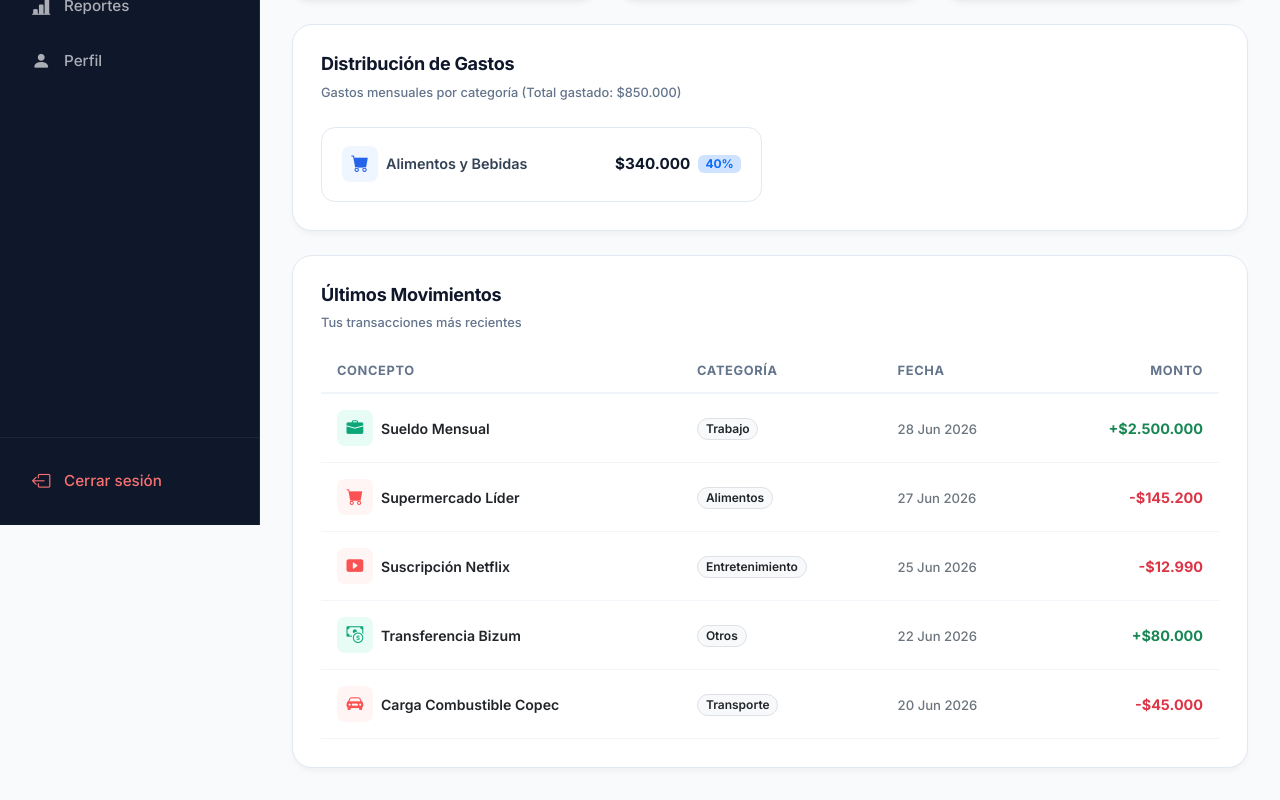
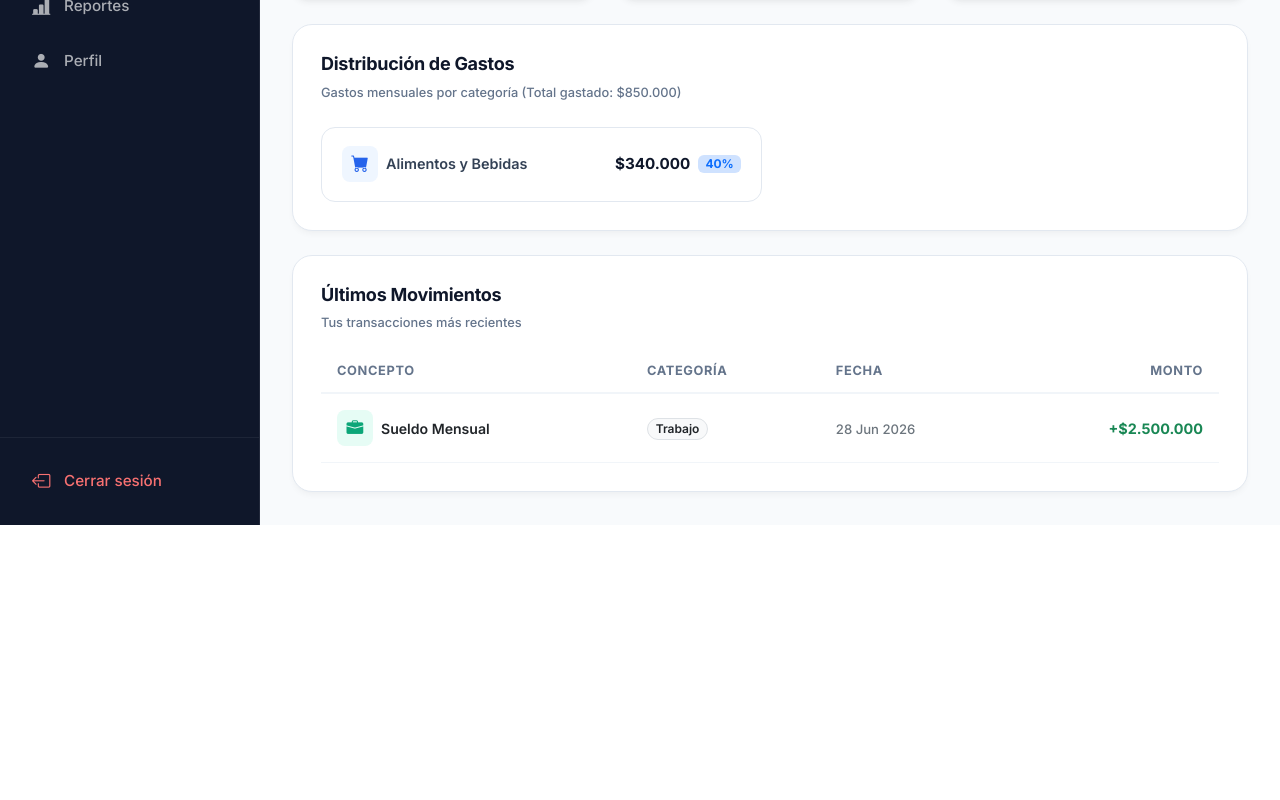
Before and after one commit to darkbastic/fintrack-frontend, a React (Vite) app: page /dashboard in a window 1280 px wide. Shown: the part 275-1075 px from the top of the page. After the commit the page ends 800 px from the top, so only its background shows below. Built offline with nearby package versions, Linux system fonts and the light colour scheme; sample sign-in values are in the browser's storage.

Commit message:
login listo continuar con app interna

```diff
--- a/src/components/FeatureCard.jsx
+++ b/src/components/FeatureCard.jsx
@@ -1,4 +1,5 @@
-const FeatureCard = ({ icon, iconClass = 'bg-icon-blue', title, description }) => (
+const FeatureCard = ({ icon, iconClass = 'bg-icon-blue', title, description }) => {
+  return (
     <div className="ft-feature-card">
       <div className={`ft-feat-icon ${iconClass}`}>
         <i className={`bi ${icon}`} />
@@ -7,5 +8,6 @@ const FeatureCard = ({ icon, iconClass = 'bg-icon-blue', title, description }) =
       <p className="text-secondary mb-0 ft-feature-desc">{description}</p>
     </div>
   )
+}
 
 export default FeatureCard
--- a/src/components/MissionVisionCard.jsx
+++ b/src/components/MissionVisionCard.jsx
@@ -1,4 +1,5 @@
-const MissionVisionCard = ({ icon, iconClass, title, text, colAnim }) => (
+const MissionVisionCard = ({ icon, iconClass, title, text, colAnim }) => {
+  return (
     <div className={`col-lg-5 col-md-6 ${colAnim}`}>
       <div className="ab-mv-card">
         <div className={`ab-mv-icon ${iconClass}`}>
@@ -9,5 +10,6 @@ const MissionVisionCard = ({ icon, iconClass, title, text, colAnim }) => (
       </div>
     </div>
   )
+}
 
 export default MissionVisionCard
--- a/src/components/RecentMovementsTable.jsx
+++ b/src/components/RecentMovementsTable.jsx
@@ -21,7 +21,8 @@ const RecentMovementsTable = () => {
             </tr>
           </thead>
           <tbody>
-            {/* Movimiento 1 */}
+
+            {/* Movimientos*/}
             <tr>
               <td>
                 <div className="d-flex align-items-center gap-2">
@@ -44,97 +45,6 @@ const RecentMovementsTable = () => {
               </td>
             </tr>
 
-            {/* Movimiento 2 */}
-            <tr>
-              <td>
-                <div className="d-flex align-items-center gap-2">
-                  <div className="tx-icon-wrapper tx-icon-wrapper--expense">
-                    <i className="bi bi-cart-fill" />
-                  </div>
-                  <span className="fw-semibold text-dark tx-concept">Supermercado Líder</span>
-                </div>
-              </td>
-              <td className="d-none d-md-table-cell">
-                <span className="badge bg-light text-dark px-2.5 py-1.5 rounded-pill border tx-category-badge">
-                  Alimentos
-                </span>
-              </td>
-              <td>
-                <span className="tx-date text-secondary">27 Jun 2026</span>
-              </td>
-              <td className="text-end fw-bold text-danger">
-                -$145.200
-              </td>
-            </tr>
-
-            {/* Movimiento 3 */}
-            <tr>
-              <td>
-                <div className="d-flex align-items-center gap-2">
-                  <div className="tx-icon-wrapper tx-icon-wrapper--expense">
-                    <i className="bi bi-play-btn-fill" />
-                  </div>
-                  <span className="fw-semibold text-dark tx-concept">Suscripción Netflix</span>
-                </div>
-              </td>
-              <td className="d-none d-md-table-cell">
-                <span className="badge bg-light text-dark px-2.5 py-1.5 rounded-pill border tx-category-badge">
-                  Entretenimiento
-                </span>
-              </td>
-              <td>
-                <span className="tx-date text-secondary">25 Jun 2026</span>
-              </td>
-              <td className="text-end fw-bold text-danger">
-                -$12.990
-              </td>
-            </tr>
-
-            {/* Movimiento 4 */}
-            <tr>
-              <td>
-                <div className="d-flex align-items-center gap-2">
-                  <div className="tx-icon-wrapper tx-icon-wrapper--income">
-                    <i className="bi bi-cash-coin" />
-                  </div>
-                  <span className="fw-semibold text-dark tx-concept">Transferencia Bizum</span>
-                </div>
-              </td>
-              <td className="d-none d-md-table-cell">
-                <span className="badge bg-light text-dark px-2.5 py-1.5 rounded-pill border tx-category-badge">
-                  Otros
-                </span>
-              </td>
-              <td>
-                <span className="tx-date text-secondary">22 Jun 2026</span>
-              </td>
-              <td className="text-end fw-bold text-success">
-                +$80.000
-              </td>
-            </tr>
-
-            {/* Movimiento 5 */}
-            <tr>
-              <td>
-                <div className="d-flex align-items-center gap-2">
-                  <div className="tx-icon-wrapper tx-icon-wrapper--expense">
-                    <i className="bi bi-car-front-fill" />
-                  </div>
-                  <span className="fw-semibold text-dark tx-concept">Carga Combustible Copec</span>
-                </div>
-              </td>
-              <td className="d-none d-md-table-cell">
-                <span className="badge bg-light text-dark px-2.5 py-1.5 rounded-pill border tx-category-badge">
-                  Transporte
-                </span>
-              </td>
-              <td>
-                <span className="tx-date text-secondary">20 Jun 2026</span>
-              </td>
-              <td className="text-end fw-bold text-danger">
-                -$45.000
-              </td>
-            </tr>
           </tbody>
         </table>
       </div>
--- a/src/components/ValueCard.jsx
+++ b/src/components/ValueCard.jsx
@@ -1,4 +1,5 @@
-const ValueCard = ({ icon, iconClass, title, desc, animDelay }) => (
+const ValueCard = ({ icon, iconClass, title, desc, animDelay }) => {
+  return (
     <div className="col-lg-4 col-md-6">
       <div
         className="ft-feature-card text-center h-100"
@@ -12,5 +13,6 @@ const ValueCard = ({ icon, iconClass, title, desc, animDelay }) => (
       </div>
     </div>
   )
+}
 
 export default ValueCard
--- /dev/null
+++ b/src/guards/ProtectedRoute.jsx
@@ -0,0 +1,13 @@
+import { Navigate } from "react-router-dom";
+
+const ProtectedRoute = ({ children }) => {
+  const token = localStorage.getItem("token");
+
+  if (!token) {
+    return <Navigate to="/login" replace />;
+  }
+
+  return children;
+};
+
+export default ProtectedRoute;
--- /dev/null
+++ b/src/layouts/InternalLayout.jsx
@@ -0,0 +1,27 @@
+import { useState } from 'react'
+import { Outlet } from 'react-router-dom'
+import Sidebar from '../components/Sidebar.jsx'
+import Topbar from '../components/Topbar.jsx'
+import '../css/InternalLayout.css'
+
+const InternalLayout = () => {
+  const [sidebarOpen, setSidebarOpen] = useState(false)
+
+  return (
+    <div className="ft-internal-layout">
+      {/* Sidebar with toggle control */}
+      <Sidebar isOpen={sidebarOpen} onClose={() => setSidebarOpen(false)} />
+
+      {/* Main Content Area */}
+      <div className="ft-content-wrapper">
+        <Topbar onToggleSidebar={() => setSidebarOpen(!sidebarOpen)} />
+
+        <main className="ft-main-content">
+          <Outlet />
+        </main>
+      </div>
+    </div>
+  )
+}
+
+export default InternalLayout
--- a/src/main.jsx
+++ b/src/main.jsx
@@ -23,7 +23,8 @@ import Reportes    from './pages/Reportes.jsx'
 import Perfil      from './pages/Perfil.jsx'
 
 // Layouts
-import InternalLayout from './components/InternalLayout.jsx'
+import InternalLayout from './layouts/InternalLayout.jsx'
+import ProtectedRoute from './guards/ProtectedRoute.jsx'
 
 /* ── App entry ───────────────────────────────────────────── */
 createRoot(document.getElementById('root')).render(
@@ -37,12 +38,18 @@ createRoot(document.getElementById('root')).render(
         <Route path="/contact"  element={<Contact />}  />
 
         {/* Rutas Internas Privadas (Panel de Administración) */}
-        <Route element={<InternalLayout />}>
-          <Route path="/dashboard"   element={<Dashboard />}   />
+        <Route
+          element={
+            <ProtectedRoute>
+              <InternalLayout />
+            </ProtectedRoute>
+          }
+        >
+          <Route path="/dashboard"   element={<Dashboard />} />
           <Route path="/movimientos" element={<Movimientos />} />
-          <Route path="/categorias"  element={<Categorias />}  />
-          <Route path="/reportes"    element={<Reportes />}    />
-          <Route path="/perfil"      element={<Perfil />}      />
+          <Route path="/categorias"  element={<Categorias />} />
+          <Route path="/reportes"    element={<Reportes />} />
+          <Route path="/perfil"      element={<Perfil />} />
         </Route>
       </Routes>
     </BrowserRouter>
--- a/src/pages/Home.jsx
+++ b/src/pages/Home.jsx
@@ -6,7 +6,8 @@ import CTASection  from '../components/CTASection'
 import { FEATURES, BENEFITS, PANEL_ROWS, DONUT_LEGEND, HERO_STATS } from '../data/landingData'
 import '../css/Home.css'
 
-const Home = () => (
+const Home = () => {
+  return (
     <>
       <Navbar />
 
@@ -165,5 +166,6 @@ const Home = () => (
       <Footer />
     </>
   )
+}
 
 export default Home
--- a/src/pages/Login.jsx
+++ b/src/pages/Login.jsx
@@ -3,7 +3,9 @@ import LoginForm from '../components/LoginForm.jsx'
 import '../css/Register.css' // Import for shared form card & input styles
 import '../css/Login.css'    // Import for layout specifics
 
-const Login = () => (
+const Login = () => {
+
+  return (
     <div className="container-fluid p-0">
       <div className="row g-0 lg-container">
 
@@ -76,5 +78,6 @@ const Login = () => (
       </div>
     </div>
   )
+}
 
 export default Login
--- a/src/pages/Register.jsx
+++ b/src/pages/Register.jsx
@@ -2,7 +2,8 @@ import { Link } from 'react-router-dom'
 import RegisterForm from '../components/RegisterForm.jsx'
 import '../css/Register.css'
 
-const Register = () => (
+const Register = () => {
+  return (
     <div className="container-fluid p-0">
       <div className="row g-0 rg-container">
 
@@ -75,5 +76,6 @@ const Register = () => (
       </div>
     </div>
   )
+}
 
 export default Register
```
Also changed, not shown: src/components/LoginForm.jsx (+61 -8 lines). Lines whose indentation alone changed are shown as unchanged.
